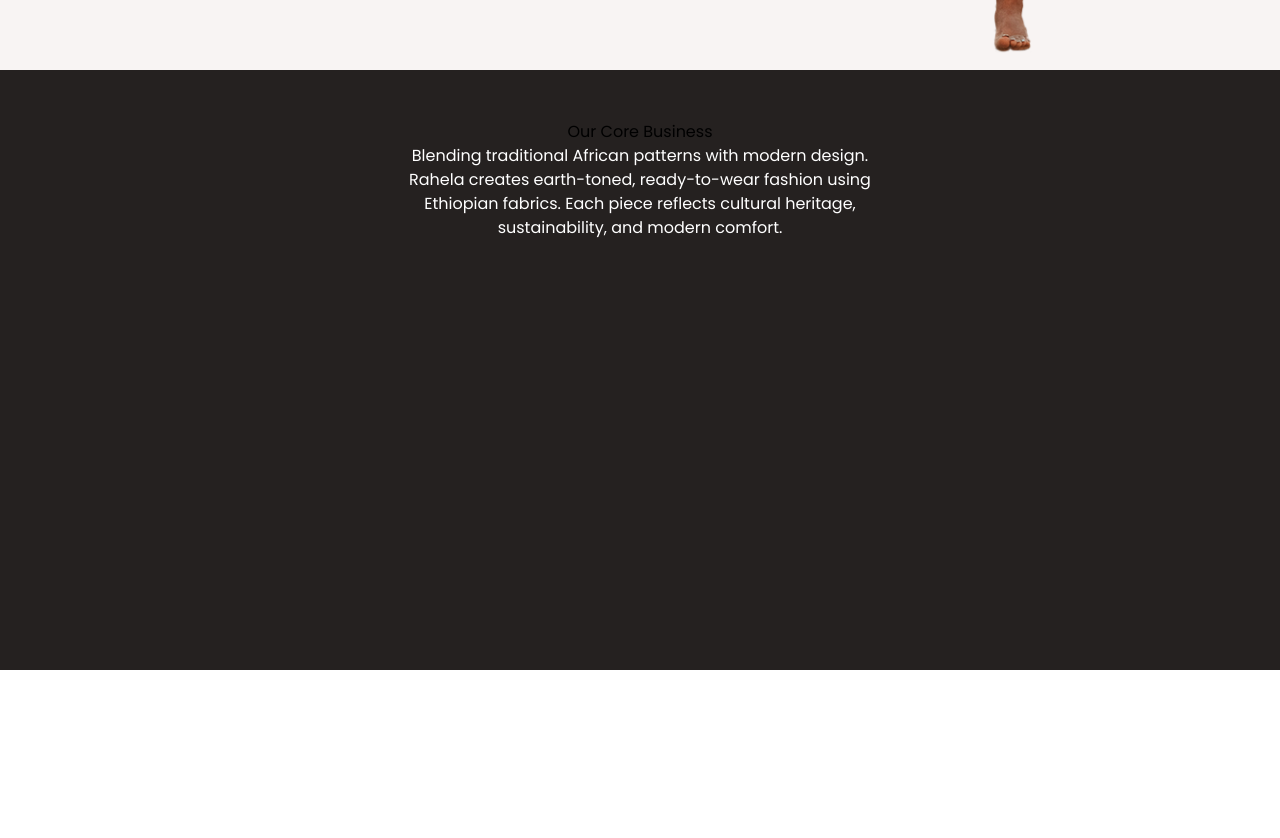
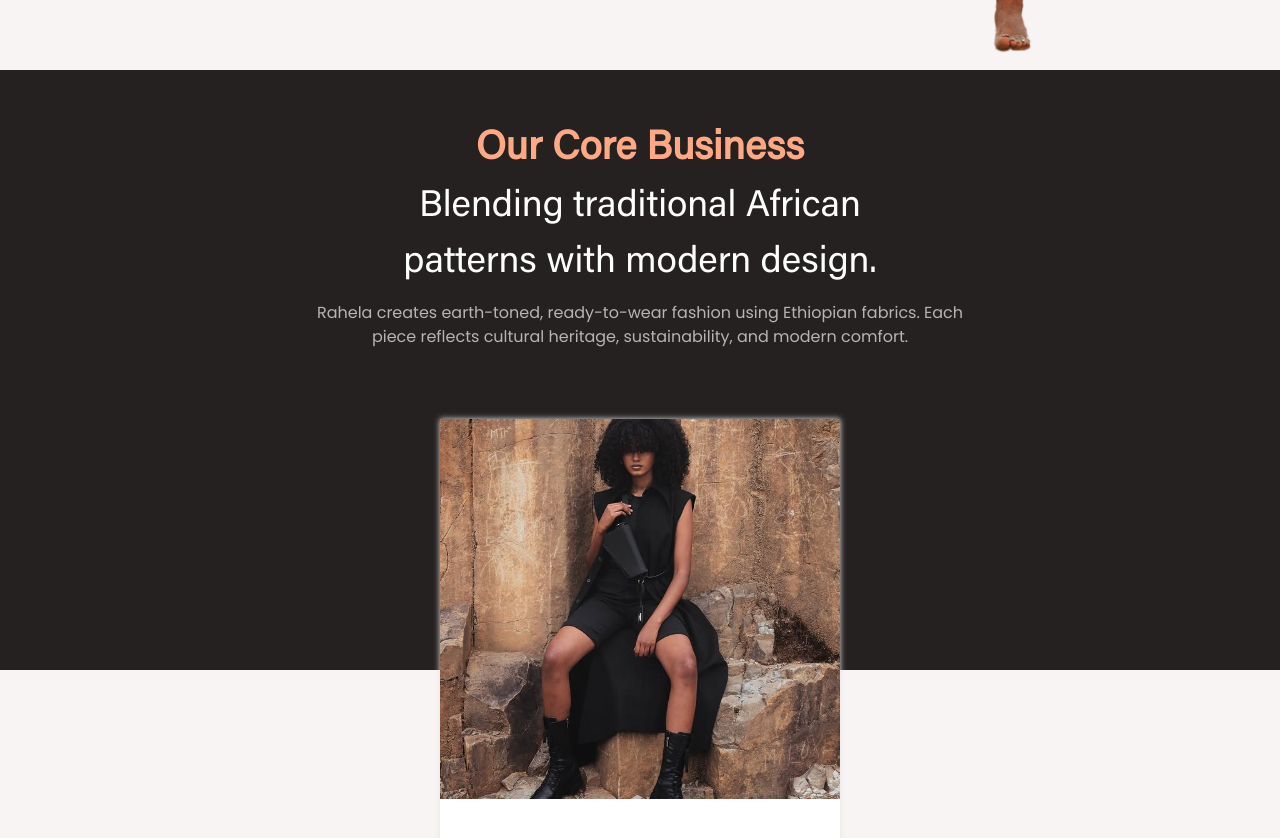
Before and after one commit to Yohanes590/Rahela-Fastion, a Next.js app: page / in a window 1280 px wide. Shown: the part 1680-2518 px from the top of the page. Built offline with nearby package versions, Linux system fonts and the light colour scheme.

Commit message:
about-with-card

```diff
--- a/app/globals.css
+++ b/app/globals.css
@@ -9,6 +9,7 @@
   font-family: "Poppins", sans-serif;
   font-weight: 500;
   font-style: normal;
+  background-color: #F8F4F3;
 }
 
 .slider-container img{
--- a/components/card-component.tsx
+++ b/components/card-component.tsx
@@ -1,14 +1,40 @@
+"use client"
+import Image from "next/image"
 export default function CardComponent() {
       return <>
 
-            <div className="card-container flex justify-center bg-[linear-gradient(to_bottom,#252120_0px,#252120_600px,transparent_400px)] w-full text-[white] h-screen">
-                  <div className="card-content-headers w-[500px] pt-[50px] text-center">
-                        <h1 className="text-[black]">Our Core Business</h1>
-                        <h2>Blending traditional African
-                              patterns with modern design.</h2>
-                        <p>Rahela creates earth-toned, ready-to-wear fashion using Ethiopian fabrics.
+            <div className="card-container bg-[linear-gradient(to_bottom,#252120_0px,#252120_600px,transparent_400px)] w-full text-[white] h-screen">
+                  <center>
+                  <div className="card-content-headers w-[650px] pt-[50px] text-center">
+
+                        <h1 className="text-[#FFA883] font-bold text-[40px]" style={{ fontFamily: 'Acumin Pro' }}>Our Core Business</h1>
+                        <center>
+                        <h2 className="text-[37px] w-[500px]" style={{ fontFamily: 'Acumin Pro' }}>Blending traditional African
+                                    patterns with modern design.</h2>
+                              </center>
+                        <p className="mt-[10px] text-[#B5B5B5]">Rahela creates earth-toned, ready-to-wear fashion using Ethiopian fabrics.
                            Each piece reflects cultural heritage, sustainability, and modern comfort.</p>
-                  </div>
+                        </div>
+                        </center>
+
+                  <div className="card-containers flex mt-[70px] justify-center gap-5">
+
+                        <div className="each-card h-[560px] w-[400px] shadow-[0_0_6px_#e7e5e5] bg-[white] ">
+
+                              <div className="img">
+                                    <Image src="/assets/card1.jpg" alt="about-image" width={400} height={200} className="h-[380px] object-cover"/>
+                              </div>
+
+                              <div className="description">
+                                    <h1 className="text-[20px]">Cultural Fashion Design</h1>
+                              </div>
+
+                        </div>
+
+
+                        </div>
+
+
             </div>
 
       </>
```
